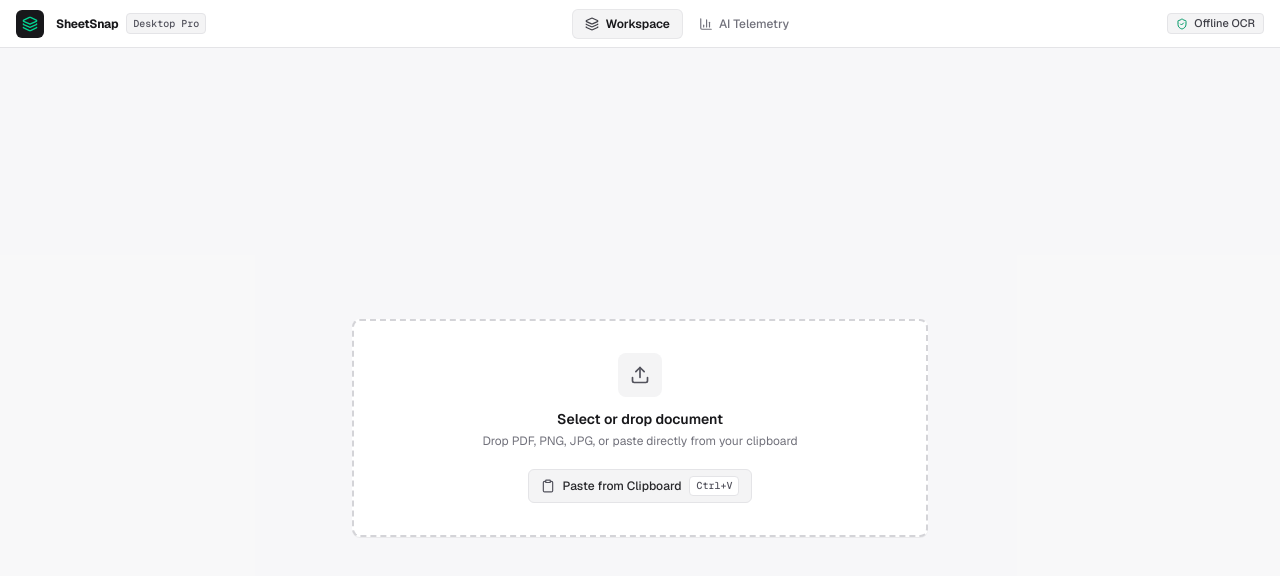
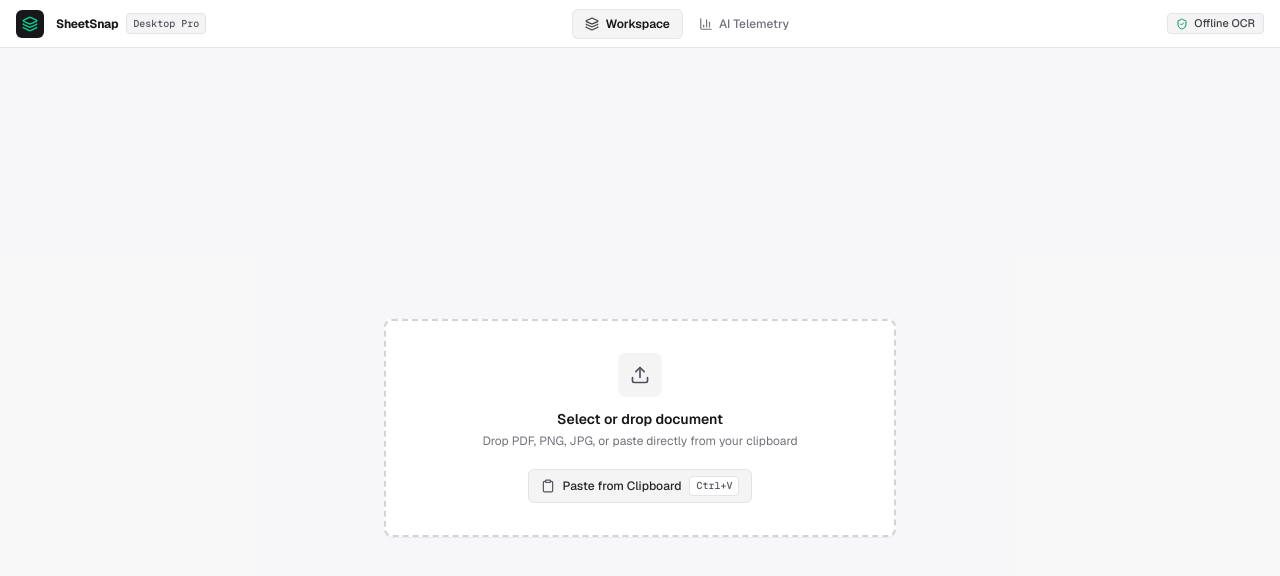
Before and after one commit to Sreyaaas/SheetSnap-Desktop, a Next.js app in the folder frontend/: page / in a window 1280 px wide. Shown: the top 576 px of the page. Built offline with nearby package versions, Linux system fonts and the light colour scheme; no server answers.

Commit message:
style(frontend-dropzone): streamline minimal upload dropzone layout

```diff
--- a/frontend/app/page.tsx
+++ b/frontend/app/page.tsx
@@ -377,7 +377,7 @@ export default function Home() {
       <main className="flex-1 p-4 flex flex-col">
         {!file ? (
           /* Empty State: Clean Desktop Dropzone with Paste Option */
-          <div className="flex-1 flex flex-col items-center justify-center max-w-xl mx-auto w-full py-12">
+          <div className="flex-1 flex flex-col items-center justify-center max-w-lg mx-auto w-full py-12">
             <div
               onClick={() => fileInputRef.current?.click()}
               onDragOver={(e) => {
```
